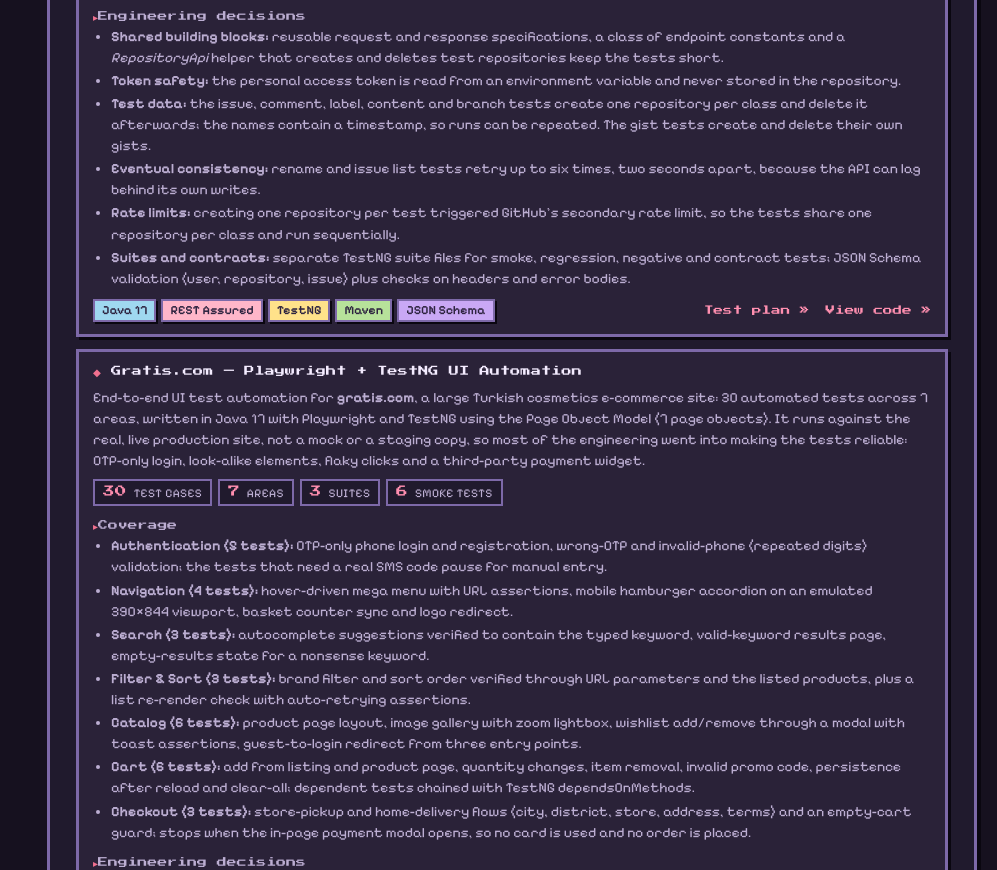
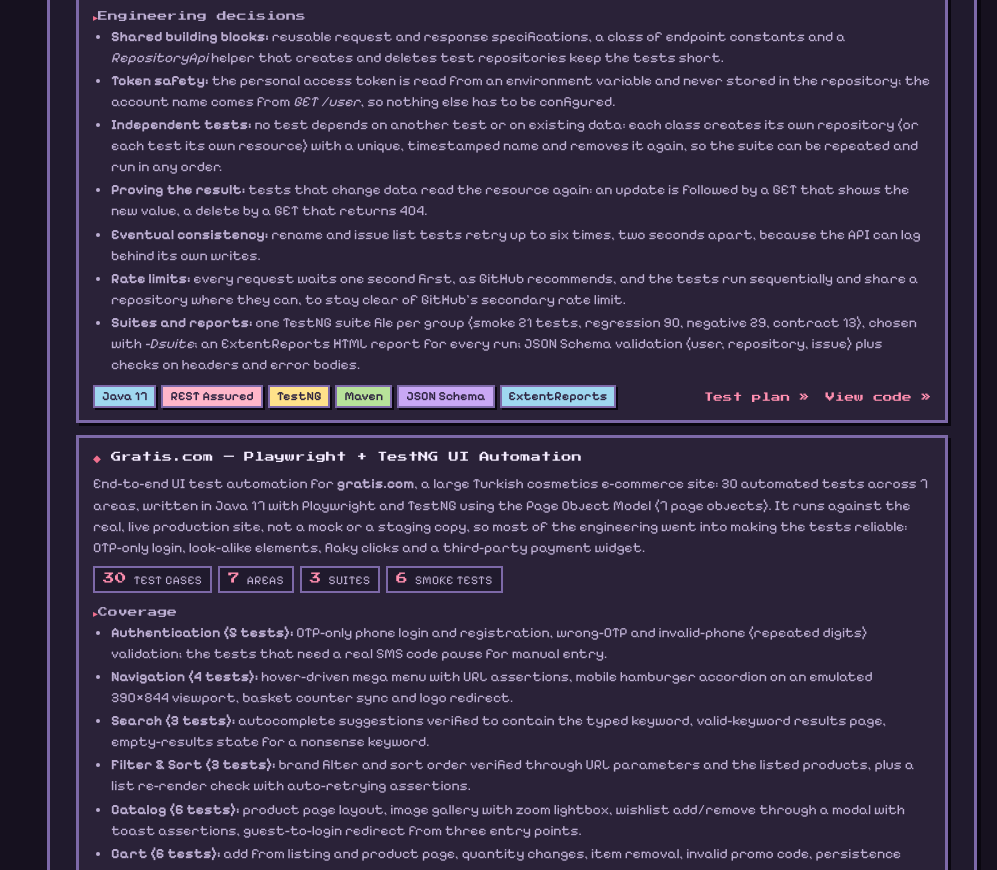
Before and after one commit to gamzeozakinci/gamzeozakinci.github.io, a plain HTML site: page index.html in a window 1280 px wide. Shown: the part 1363-2233 px from the top of the page, without its empty margins (283-1280 px from the left). Drawn offline with Linux system fonts and the light colour scheme.

Commit message:
Update the API project card to the current state of the project

```diff
--- a/index.html
+++ b/index.html
@@ -240,7 +240,7 @@
           <h3>GitHub REST API — REST Assured + TestNG API Automation</h3>
         </div>
         <p>
-          API test automation for the <strong>GitHub REST API</strong>, written in Java 17 with REST Assured and TestNG: 96 automated tests across authentication, rate limits, users, repositories, issues, comments, labels, file contents, branches, search, gists and cross-cutting contract checks. Every test carries a test case ID and TestNG groups (smoke, regression, negative, contract), and the full test plan is in the repository. It runs against the live API, so much of the work went into test data cleanup, eventual consistency and rate limits.
+          API test automation for the <strong>GitHub REST API</strong>, written in Java 17 with REST Assured and TestNG: 96 automated tests across authentication, rate limits, users, repositories, issues, comments, labels, file contents, branches, search, gists and cross-cutting contract checks. Every test carries a test case ID and TestNG groups (smoke, regression, negative, contract), each suite run writes an ExtentReports HTML report, and the full test plan is in the repository. It runs against the live API, so much of the work went into test data cleanup, eventual consistency and rate limits.
         </p>
         <ul class="stats">
           <li><b>96</b> test cases</li>
@@ -266,11 +266,12 @@
         <h4>Engineering decisions</h4>
         <ul class="points">
           <li><strong>Shared building blocks:</strong> reusable request and response specifications, a class of endpoint constants and a <em>RepositoryApi</em> helper that creates and deletes test repositories keep the tests short.</li>
-          <li><strong>Token safety:</strong> the personal access token is read from an environment variable and never stored in the repository.</li>
-          <li><strong>Test data:</strong> the issue, comment, label, content and branch tests create one repository per class and delete it afterwards; the names contain a timestamp, so runs can be repeated. The gist tests create and delete their own gists.</li>
+          <li><strong>Token safety:</strong> the personal access token is read from an environment variable and never stored in the repository; the account name comes from <em>GET /user</em>, so nothing else has to be configured.</li>
+          <li><strong>Independent tests:</strong> no test depends on another test or on existing data: each class creates its own repository (or each test its own resource) with a unique, timestamped name and removes it again, so the suite can be repeated and run in any order.</li>
+          <li><strong>Proving the result:</strong> tests that change data read the resource again: an update is followed by a GET that shows the new value, a delete by a GET that returns 404.</li>
           <li><strong>Eventual consistency:</strong> rename and issue list tests retry up to six times, two seconds apart, because the API can lag behind its own writes.</li>
-          <li><strong>Rate limits:</strong> creating one repository per test triggered GitHub's secondary rate limit, so the tests share one repository per class and run sequentially.</li>
-          <li><strong>Suites and contracts:</strong> separate TestNG suite files for smoke, regression, negative and contract tests; JSON Schema validation (user, repository, issue) plus checks on headers and error bodies.</li>
+          <li><strong>Rate limits:</strong> every request waits one second first, as GitHub recommends, and the tests run sequentially and share a repository where they can, to stay clear of GitHub's secondary rate limit.</li>
+          <li><strong>Suites and reports:</strong> one TestNG suite file per group (smoke 21 tests, regression 90, negative 29, contract 13), chosen with <em>-Dsuite</em>; an ExtentReports HTML report for every run; JSON Schema validation (user, repository, issue) plus checks on headers and error bodies.</li>
         </ul>
         <div class="project-foot">
           <div class="tags">
@@ -279,6 +280,7 @@
             <span class="tag">TestNG</span>
             <span class="tag">Maven</span>
             <span class="tag">JSON Schema</span>
+            <span class="tag">ExtentReports</span>
           </div>
           <div class="links">
             <a class="link" href="https://github.com/gamzeozakinci/GithubApiProject/blob/master/docs/GitHub-API-Test-Plan.pdf" target="_blank" rel="noopener">Test plan »</a>
```
